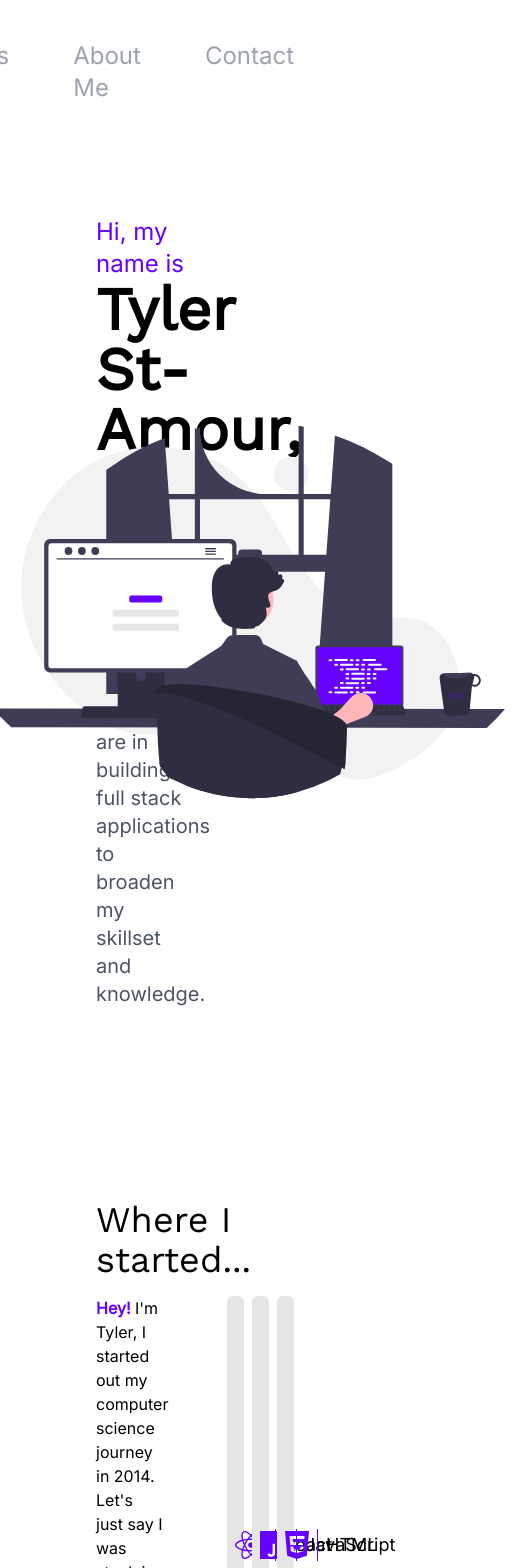
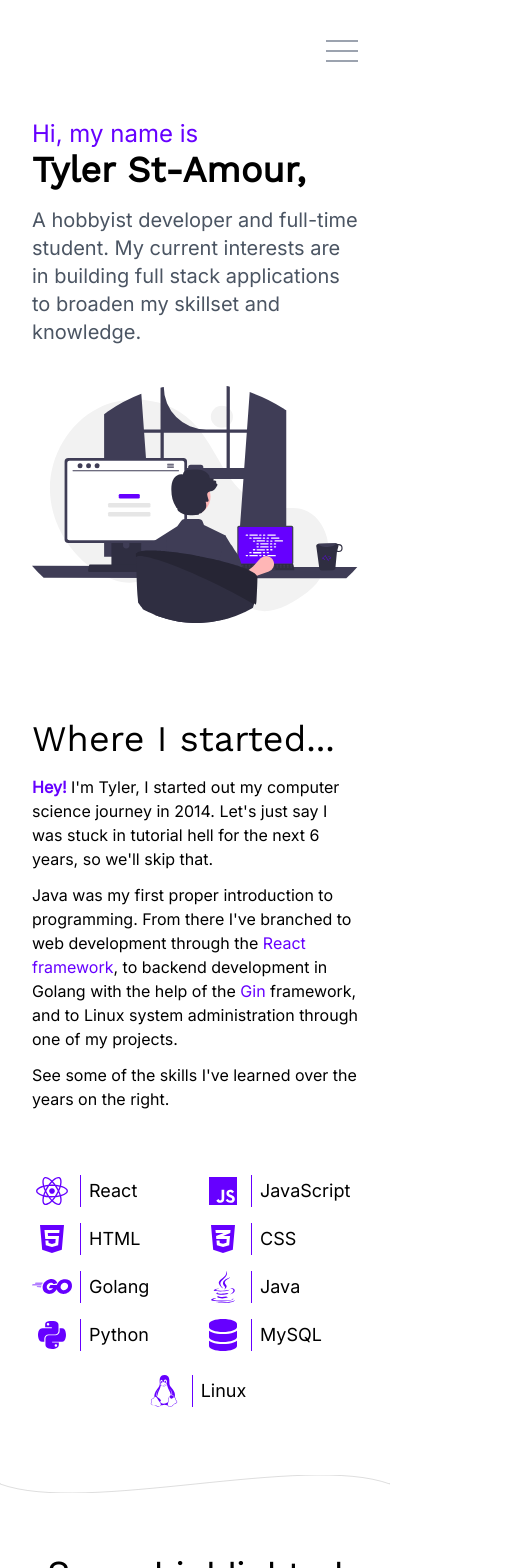
Before and after one commit to TylerStAmour/tyler.st, a React (Vite) app: page / in a window 390 px wide. Shown: the top 1568 px of the page, 510 px wide, since content can reach past the window. Built offline with nearby package versions, Linux system fonts and the light colour scheme.

Commit message:
Added responsiveness for mobile site

```diff
--- a/package.json
+++ b/package.json
@@ -15,7 +15,9 @@
     "@fortawesome/free-brands-svg-icons": "^6.2.0",
     "@fortawesome/free-solid-svg-icons": "^6.2.0",
     "@fortawesome/react-fontawesome": "^0.2.0",
+    "@types/react-burger-menu": "^2.8.3",
     "react": "^18.0.0",
+    "react-burger-menu": "^3.0.8",
     "react-dom": "^18.0.0",
     "react-router-dom": "^6.4.2"
   },
--- a/src/components/sections/Navigation.tsx
+++ b/src/components/sections/Navigation.tsx
@@ -1,7 +1,54 @@
 import {Link} from "react-router-dom";
+import {useState} from "react";
 
-export default () => (
+export default () => {
+    const [barClass, setBarClass] = useState("bg-gray-400");
+    const [visible, setVisible] = useState(false);
+    const width = window.innerWidth;
+
+    return (
         <div className={"flex flex-row justify-end gap-16 text-2xl text-gray-400 transition"}>
+            {width < 640 ?
+                <div>
+                    <div className={"space-y-2 cursor-pointer"}
+                         style={{ display: visible ? "none" : "inherit" }}
+                         onClick={() => setVisible(true)}
+                         onMouseEnter={() => setBarClass("bg-gray-600")}
+                         onMouseLeave={() => setBarClass("bg-gray-400")}>
+                        <div className={`block h-0.5 w-8 transition duration-200 ${barClass}`}/>
+                        <div className={`block h-0.5 w-8 transition duration-200 ${barClass}`}/>
+                        <div className={`block h-0.5 w-8 transition duration-200 ${barClass}`}/>
+                    </div>
+                    <div className={"fixed h-screen bg-gray-100 opacity-95 w-2/5 top-0 right-0 text-gray-500 items-center flex-col gap-6"}
+                         style={{display: visible ? "flex" : "none"}}>
+                        <div
+                            className="absolute top-0 mt-8 mr-8 right-0 cursor-pointer"
+                            onClick={() => setVisible(false)}>
+                            <svg
+                                className="h-8 w-8 text-gray-600"
+                                viewBox="0 0 24 24"
+                                fill="none"
+                                stroke="currentColor"
+                                strokeWidth="2"
+                                strokeLinecap="round"
+                                strokeLinejoin="round">
+                                <line x1="18" y1="6" x2="6" y2="18"/>
+                                <line x1="6" y1="6" x2="18" y2="18"/>
+                            </svg>
+                        </div>
+                        <div className={"hover:text-secondary duration-300 mt-24"}>
+                            <Link to={"/projects"}>Projects</Link>
+                        </div>
+                        <div className={"hover:text-secondary duration-300"}>
+                            <Link to={"/about"}>About Me</Link>
+                        </div>
+                        <div className={"hover:text-secondary duration-300"}>
+                            <Link to={"/contact"}>Contact</Link>
+                        </div>
+                    </div>
+                </div>
+                :
+                <>
                     <div className={"hover:text-secondary duration-300"}>
                         <Link to={"/projects"}>Projects</Link>
                     </div>
@@ -11,5 +58,8 @@ export default () => (
                     <div className={"hover:text-secondary duration-300"}>
                         <Link to={"/contact"}>Contact</Link>
                     </div>
+                </>
+            }
         </div>
     )
+}
--- a/src/pages/Home.tsx
+++ b/src/pages/Home.tsx
@@ -1,5 +1,4 @@
 import Navigation from "../components/sections/Navigation";
-import Box from "../components/Box";
 import {FontAwesomeIcon} from "@fortawesome/react-fontawesome";
 import {
     faReact,
@@ -18,29 +17,29 @@ import {
 
 export default () => {
     return (
-        <div className={"ml-24 mr-24"}>
-            <div className={"mt-10 mb-28"}>
-            <Navigation/>
+        <div className={"ml-8 mr-8 sm:ml-24 sm:mr-24"}>
+            <div className={"mt-10 mb-14 sm:mb-28"}>
+                <Navigation/>
             </div>
-            <div className={"grid grid-cols-2 gap-4"}>
-                <div className={"flex flex-col justify-center"}>
+            <div className={"flex flex-col sm:grid sm:grid-cols-2 sm:gap-4"}>
+                <div className={"flex flex-col justify-center sm:mb-0 mb-10"}>
                     <p className={"text-2xl text-secondary"}>
                         Hi, my name is
                     </p>
-                    <p className={"text-6xl mb-4 font-semibold font-title"}>
+                    <p className={"text-4xl sm:text-6xl mb-4 font-semibold font-title"}>
                         Tyler St-Amour,
                     </p>
-                    <p className={"text-xl text-gray-600 max-w-xl"}>
+                    <p className={"text-xl text-gray-600 sm:max-w-xl"}>
                         A hobbyist developer and full-time student. My current interests are in building full stack applications to broaden my skillset and knowledge.
                     </p>
                 </div>
                 <div className={"flex justify-center"}>
-                    <img src={"/illustrations/coding.svg"} className={"max-w-lg"}/>
+                    <img src={"/illustrations/coding.svg"} className={"sm:max-w-lg"}/>
                 </div>
             </div>
-            <div className={"mt-48"}>
+            <div className={"mt-24 sm:mt-48"}>
                 <p className={"text-4xl mb-4 font-title"}>Where I started...</p>
-                <div className={"grid grid-cols-2 gap-16"}>
+                <div className={"flex flex-col sm:grid sm:grid-cols-2 gap-16"}>
                     <div>
                         <p className={"text-md"}>
                             <span className={"text-secondary font-semibold"}>Hey!</span> I'm Tyler, I started out my
@@ -57,27 +56,63 @@ export default () => {
                             See some of the skills I've learned over the years on the right.
                         </p>
                     </div>
-                    <div className={"grid grid-cols-3 gap-2 mb-1"}>
-                        <Box title={"React"} icon={faReact} />
-                        <Box title={"JavaScript"} icon={faJs} />
-                        <Box title={"HTML"} icon={faHtml5} />
-                        <Box title={"CSS"} icon={faCss3Alt} />
-                        <Box title={"Golang"} icon={faGolang} />
-                        <Box title={"Java"} icon={faJava} />
-                        <Box title={"Python"} icon={faPython} />
-                        <Box title={"MySQL"} icon={faDatabase} />
-                        <Box title={"Linux"} icon={faLinux} />
+                    <div className={"grid grid-cols-2 sm:grid-cols-3 gap-4 sm:gap-2 mb-1"}>
+                        <div className={"flex flex-row items-center"}>
+                            <FontAwesomeIcon className={"pr-2 border-r border-secondary"} size={"2xl"} color={"#6600FF"}
+                                             icon={faReact} fixedWidth/>
+                            <p className={"text-lg pl-2"}>React</p>
+                        </div>
+                        <div className={"flex flex-row items-center"}>
+                            <FontAwesomeIcon className={"pr-2 border-r border-secondary"} size={"2xl"} color={"#6600FF"}
+                                             icon={faJs} fixedWidth/>
+                            <p className={"text-lg pl-2"}>JavaScript</p>
+                        </div>
+                        <div className={"flex flex-row items-center"}>
+                            <FontAwesomeIcon className={"pr-2 border-r border-secondary"} size={"2xl"} color={"#6600FF"}
+                                             icon={faHtml5} fixedWidth/>
+                            <p className={"text-lg pl-2"}>HTML</p>
+                        </div>
+                        <div className={"flex flex-row items-center"}>
+                            <FontAwesomeIcon className={"pr-2 border-r border-secondary"} size={"2xl"} color={"#6600FF"}
+                                             icon={faCss3Alt} fixedWidth/>
+                            <p className={"text-lg pl-2"}>CSS</p>
+                        </div>
+                        <div className={"flex flex-row items-center"}>
+                            <FontAwesomeIcon className={"pr-2 border-r border-secondary"} size={"2xl"} color={"#6600FF"}
+                                             icon={faGolang} fixedWidth/>
+                            <p className={"text-lg pl-2"}>Golang</p>
+                        </div>
+                        <div className={"flex flex-row items-center"}>
+                            <FontAwesomeIcon className={"pr-2 border-r border-secondary"} size={"2xl"} color={"#6600FF"}
+                                             icon={faJava} fixedWidth/>
+                            <p className={"text-lg pl-2"}>Java</p>
+                        </div>
+                        <div className={"flex flex-row items-center"}>
+                            <FontAwesomeIcon className={"pr-2 border-r border-secondary"} size={"2xl"} color={"#6600FF"}
+                                             icon={faPython} fixedWidth/>
+                            <p className={"text-lg pl-2"}>Python</p>
+                        </div>
+                        <div className={"flex flex-row items-center"}>
+                            <FontAwesomeIcon className={"pr-2 border-r border-secondary"} size={"2xl"} color={"#6600FF"}
+                                             icon={faDatabase} fixedWidth/>
+                            <p className={"text-lg pl-2"}>MySQL</p>
+                        </div>
+                        <div className={"flex flex-row items-center justify-center sm:justify-start mt-2 sm:mt-0 col-span-2 sm:col-span-1"}>
+                            <FontAwesomeIcon className={"pr-2 border-r border-secondary"} size={"2xl"} color={"#6600FF"}
+                                             icon={faLinux} fixedWidth/>
+                            <p className={"text-lg pl-2"}>Linux</p>
+                        </div>
                     </div>
                 </div>
             </div>
-            <div className={"pb-32 pt-24"}>
+            <div className={"pb-20 pt-16 sm:pb-32 sm:pt-24"}>
                 <img className={"absolute left-0"} src={"/svg/line.svg"}/>
             </div>
             <div>
                 <p className={"text-4xl text-center"}>Some highlighted projects</p>
-                <div className={"grid grid-cols-2 gap-4 mt-20 gap-16 mb-12"}>
+                <div className={"flex flex-col sm:grid sm:grid-cols-2 mt-20 gap-16 mb-12"}>
                     <div className={"flex flex-col grow justify-between"}>
-                        <div className={"flex flex-col"}>
+                        <div className={"flex flex-col mb-4"}>
                             <p className={"text-4xl mb-4"}>AuroraHosts Ltd</p>
                             <p>
                                 Myself along with 4 other partners founded
@@ -88,7 +123,7 @@ export default () => {
                                 although this did give me some powerful hardware to play around with, so I'm not complaining!
                             </p>
                         </div>
-                        <div className={"p-1 pl-4 pr-4 rounded-lg bg-neutral-200 flex justify-around flex-row"}>
+                        <div className={"grid grid-cols-2 gap-2 sm:flex sm:justify-around sm:flex-row p-1 pl-4 pr-4 rounded-lg bg-gray-200"}>
                             <div className={"flex items-center flex-row"}>
                                 <FontAwesomeIcon size={"xs"} color={"#6600FF"} icon={faCircle}/>
                                 <p className={"ml-2"}>Linux</p>
@@ -112,12 +147,12 @@ export default () => {
                         <img src={"/illustrations/1920x1080placeholder.png"}/>
                     </div>
                 </div>
-                <div className={"grid grid-cols-2 gap-4 mt-20 gap-16 mb-12"}>
+                <div className={"flex flex-col-reverse sm:grid sm:grid-cols-2 mt-20 gap-16 mb-12"}>
                     <div>
                         <img src={"/illustrations/1920x1080placeholder.png"}/>
                     </div>
                     <div className={"flex flex-col grow justify-between"}>
-                        <div className={"flex flex-col"}>
+                        <div className={"flex flex-col mb-4"}>
                             <p className={"text-4xl mb-4"}>AuroraHosts Control Panel</p>
                             <p>
                                 Our main control panel for clients at AuroraHosts is based off
@@ -128,7 +163,7 @@ export default () => {
                                 well as expanding my knowledge with React.
                             </p>
                         </div>
-                        <div className={"p-1 pl-4 pr-4 rounded-lg bg-neutral-200 flex justify-around flex-row"}>
+                        <div className={"grid grid-cols-2 gap-2 sm:flex sm:justify-around sm:flex-row p-1 pl-4 pr-4 rounded-lg bg-gray-200"}>
                             <div className={"flex items-center flex-row"}>
                                 <FontAwesomeIcon size={"xs"} color={"#6600FF"} icon={faCircle}/>
                                 <p className={"ml-2"}>Golang</p>
```
Also changed, not shown: src/components/Box.tsx (deleted, +0 -22 lines), 1 other file (tests, documents, lock files or other folders). Lines whose indentation alone changed are shown as unchanged.
